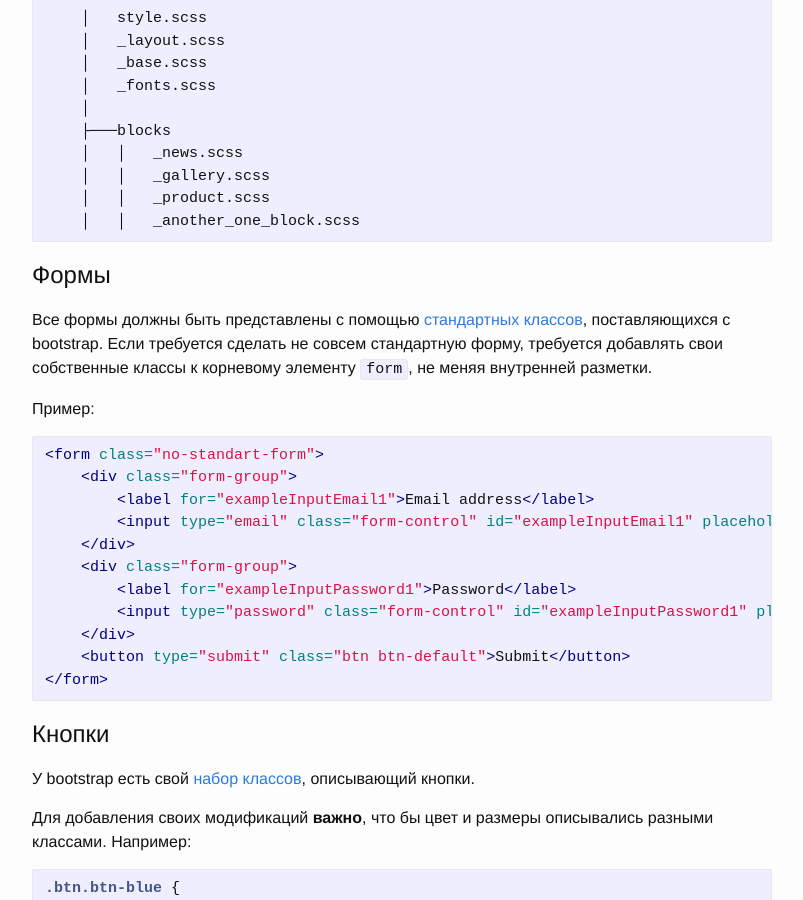
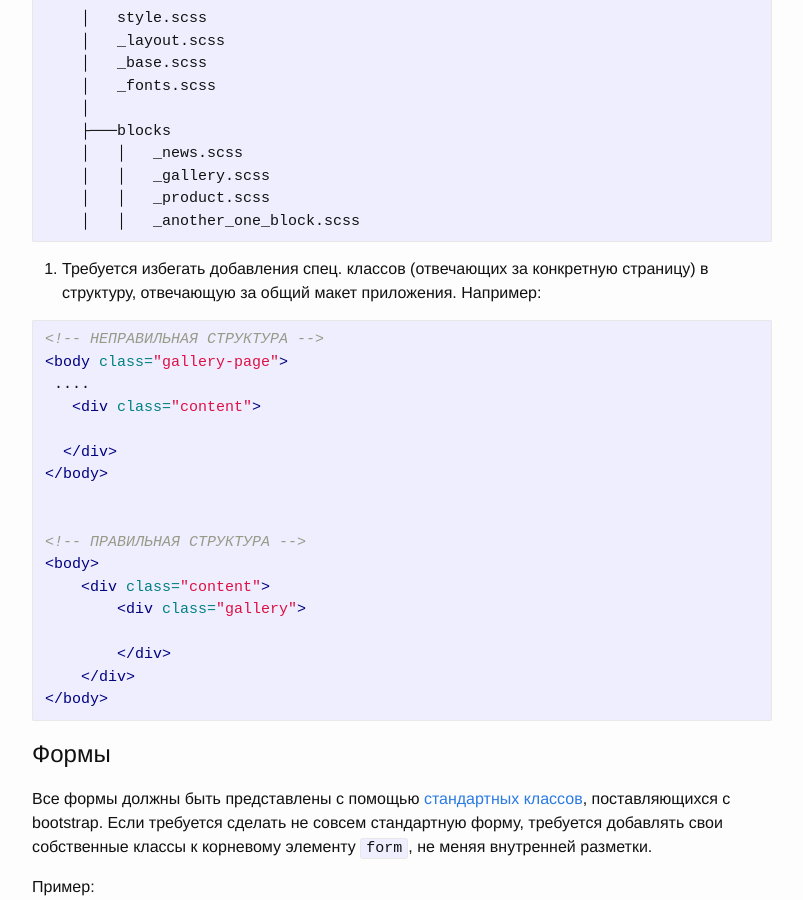
Before and after one commit to petun/petun.github.io, a Jekyll site: the page built from _posts/2016-08-03-html-requirments-for-bootstrap.markdown, in a window 1280 px wide and 900 px high, scrolled down 474 px. Shown: the whole window, without its empty margins (238-1041 px from the left). Built offline with Jekyll 4.4.1, drawn with Linux system fonts in a browser that asks for light colours.

Commit message:
small fixes

````diff
--- a/_posts/2016-08-03-html-requirments-for-bootstrap.markdown
+++ b/_posts/2016-08-03-html-requirments-for-bootstrap.markdown
@@ -28,6 +28,31 @@ project
     │   │   _product.scss
     │   │   _another_one_block.scss
 ```
+
+   4. Требуется избегать добавления спец. классов (отвечающих за конкретную страницу)
+   в структуру, отвечающую за общий макет приложения. Например:
+
+```html
+<!-- НЕПРАВИЛЬНАЯ СТРУКТУРА -->
+<body class="gallery-page">
+ ....
+   <div class="content">
+
+  </div>
+</body>
+
+
+<!-- ПРАВИЛЬНАЯ СТРУКТУРА -->
+<body>
+    <div class="content">
+        <div class="gallery">
+
+        </div>
+    </div>
+</body>
+```
+
+
 
 # Формы
 
````
